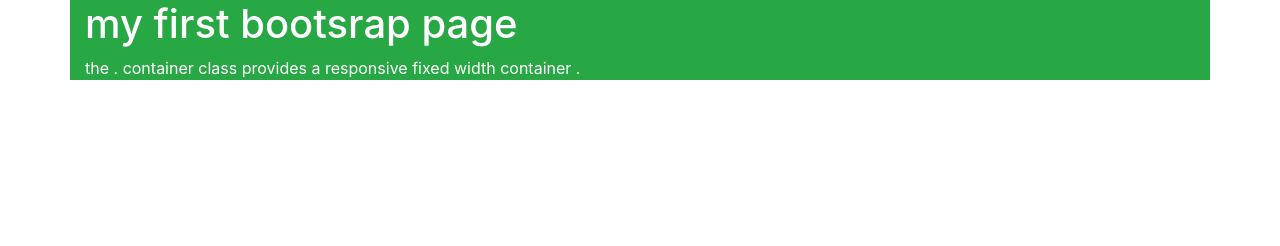
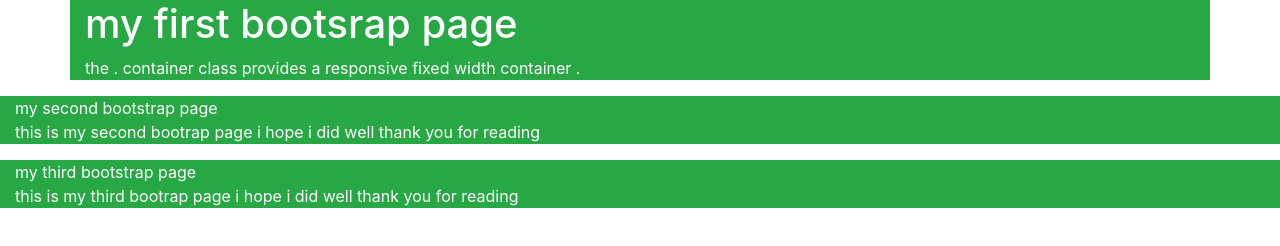
Before and after one commit to caylus972/Containers-in-bootstrap, a plain HTML site: page Containers in bootstrap/index.html in a window 1280 px wide. Drawn offline with nearby package versions, Linux system fonts and the light colour scheme.

Commit message:
second comit

```diff
--- a/Containers in bootstrap/index.html
+++ b/Containers in bootstrap/index.html
@@ -12,5 +12,12 @@
         <h1>my first bootsrap page</h1>
         <p>the . container class provides a responsive fixed  width  container .</p>
     </div>
+    <div class="container-fluid  bg-success  text-white"
+    <h1>my second bootstrap page</h1>
+    <p>this is my second bootrap page  i hope i did well thank you for reading</p>
+</div>
+<div class="container-fluid  bg-success  text-white" <h1>my third bootstrap page</h1>
+    <p>this is my third bootrap page i hope i did well thank you for reading</p>
+</div>
 </body>
 </html>
```
